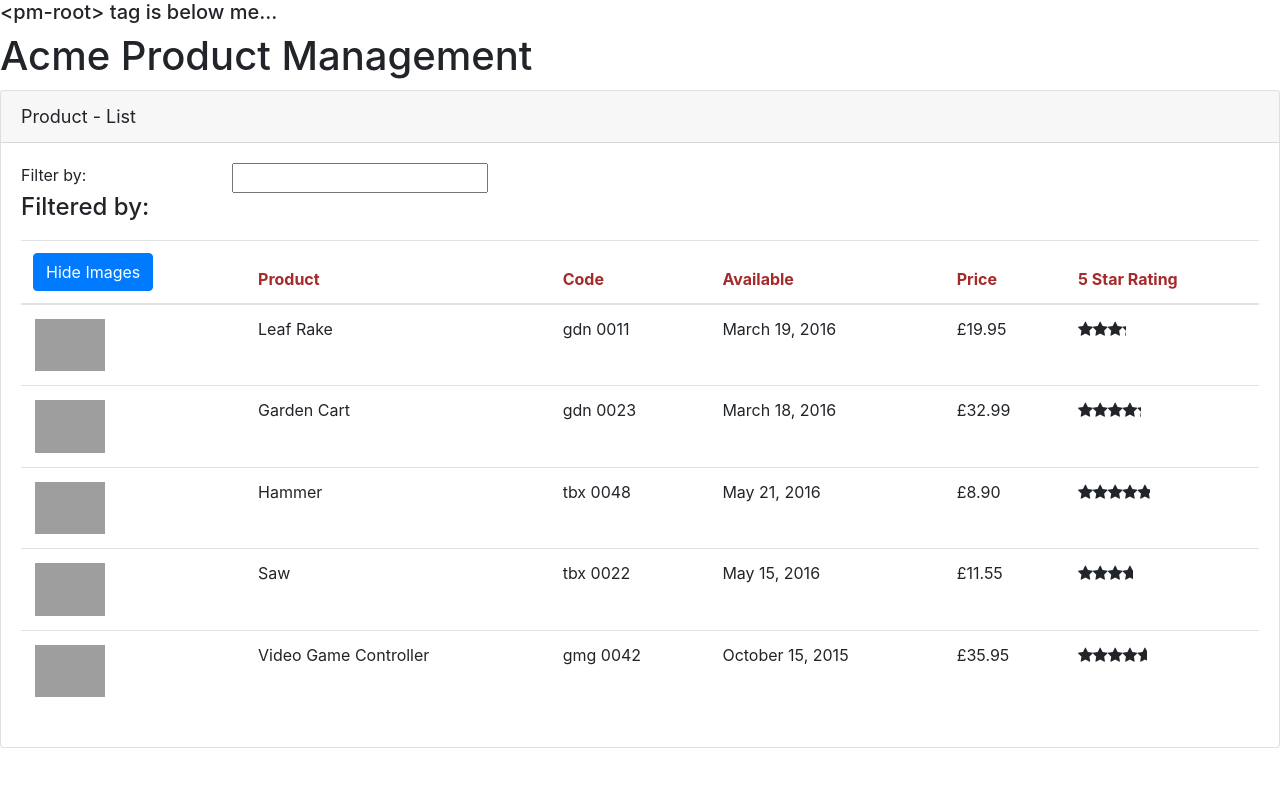
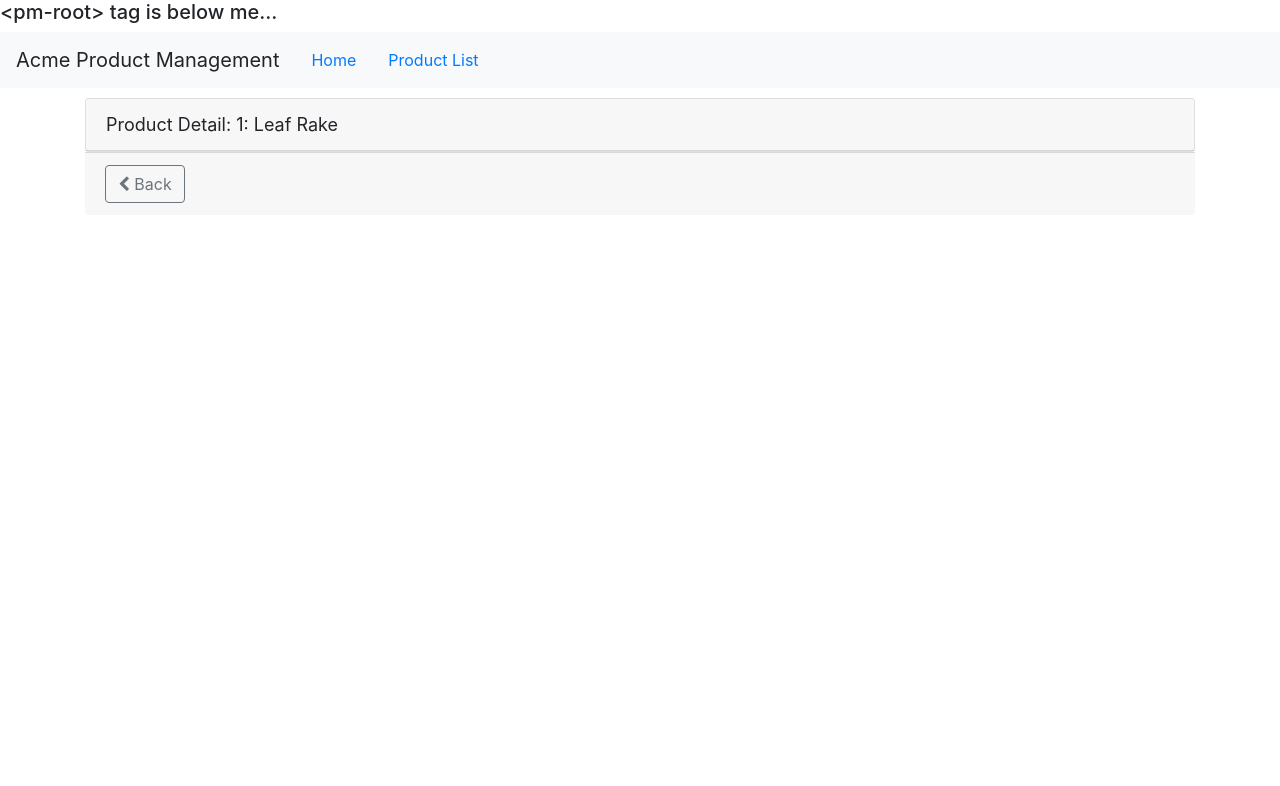
Before and after one commit to MrChristoff/angular_intro, an Angular app: page /products/1 in a window 1280 px wide. Shown: the top 786 px of the page. Built offline with nearby package versions, Linux system fonts and the light colour scheme; grey boxes are pictures that could not be loaded.

Commit message:
EOD WIP pt12 Demo: protecting routes...

```diff
--- a/src/app/app.component.ts
+++ b/src/app/app.component.ts
@@ -3,9 +3,16 @@ import { Component } from "@angular/core";
 @Component({
   selector: 'pm-root',
   template:`
-  <div><h1>{{pageTitle}}</h1>
-      <pm-products></pm-products>
-  <div>
+  <nav class='navbar navbar-expand navbar-light bg-light'>
+        <a class='navbar-brand'>{{pageTitle}}</a>
+        <ul class='nav nav-pills'>
+          <li><a class='nav-link' [routerLink]="['/welcome']">Home</a></li>
+          <li><a class='nav-link' [routerLink]="['/products']">Product List</a></li>
+        </ul>
+    </nav>
+    <div class='container'>
+      <router-outlet></router-outlet>
+    </div>
   `
 })
 
--- /dev/null
+++ b/src/app/products/product-detail.component.html
@@ -0,0 +1,13 @@
+<div class="card"
+     *ngIf='product'>
+  <div class="card-header">
+    {{ pageTitle + ': ' + product.productName }}
+  </div>
+</div>
+<div class='card-footer'>
+  <button class='btn btn-outline-secondary'
+          (click)='onBack()'
+          style='width:80px'>
+    <i class='fa fa-chevron-left'></i> Back
+  </button>
+</div>
--- /dev/null
+++ b/src/app/products/product-detail.component.ts
@@ -0,0 +1,37 @@
+import { Component, OnInit } from '@angular/core';
+import { ActivatedRoute, Router } from '@angular/router';
+
+
+import { IProduct } from './product';
+
+@Component({
+  templateUrl: './product-detail.component.html',
+  styleUrls: ['./product-detail.component.css']
+})
+export class ProductDetailComponent implements OnInit {
+  pageTitle: string = 'Product Detail';
+  product: IProduct;
+
+  constructor(private route: ActivatedRoute,
+    private router: Router,) { }
+
+  ngOnInit() {
+    let id = +this.route.snapshot.paramMap.get('id');
+    this.pageTitle += `: ${id}`;
+    this.product = {
+      "productId": 1,
+    "productName": "Leaf Rake",
+    "productCode": "GDN-0011",
+    "releaseDate": "March 19, 2016",
+    "description": "Leaf rake with 48-inch wooden handle.",
+    "price": 19.95,
+    "starRating": 3.2,
+    "imageUrl": "https://openclipart.org/image/300px/svg_to_png/26215/Anonymous_Leaf_Rake.png"
+    }
+  }
+
+  onBack(): void {
+    this.router.navigate(['/products']);
+  }
+
+}
--- a/src/app/products/product-list.component.html
+++ b/src/app/products/product-list.component.html
@@ -44,7 +44,11 @@
                      [style.width.px]='imageWidth'
                      [style.margin.px]='imageMargin'>
                   </td>
-                 <td>{{ product.productName  }}</td>
+                 <td>
+                    <a [routerLink]="['/products', product.productId]">
+                      {{ product.productName }}
+                    </a>
+                 </td>
                  <!-- convertToSpaces is a custom pipe, file is in 'shared' folder. imported and declared in the app.module.ts -->
                  <td>{{ product.productCode | lowercase | convertToSpaces: '-' }}</td>
                  <td>{{ product.releaseDate  }}</td>
--- a/src/app/products/product-list.component.ts
+++ b/src/app/products/product-list.component.ts
@@ -8,7 +8,7 @@ import { ProductService } from './product.service';
 // templateUrl = the html template to be rendered within the selector.
 // styleUrls = link(s) to style sheet - encapsulated in this component
 @Component({
-   selector: 'pm-products',
+   //selector: 'pm-products',
    templateUrl: './product-list.component.html',
    styleUrls: ['./product-list.component.css']
 })
```
Also changed, not shown: src/app/app.module.ts (+14 -2 lines), src/app/products/product-detail.component.css (added), 1 other file (tests, documents, lock files or other folders).
